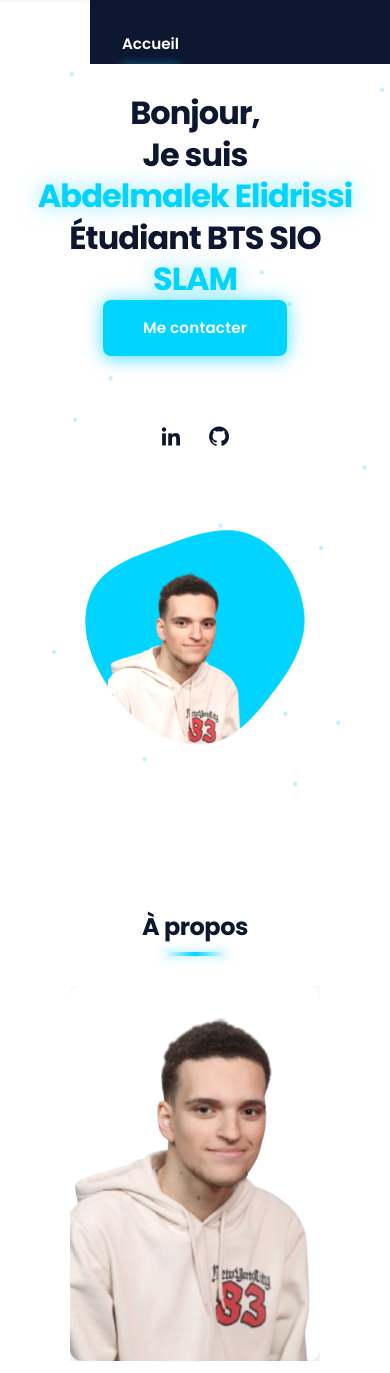
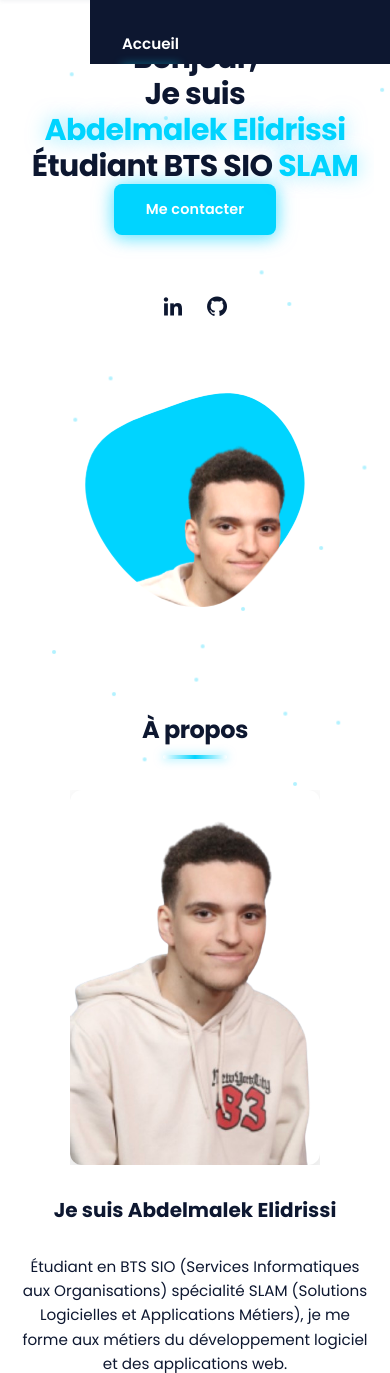
Before and after one commit to abdel1452/Portfolio, a PHP site: page / in a window 390 px wide. Shown: the part 48-1421 px from the top of the page. Run offline with PHP 8.4, Linux system fonts and the light colour scheme.

Commit message:
Correction majeure responsive mobile: layout simplifiÃ©, Ã©lÃ©ments empilÃ©s verticalement, tailles adaptÃ©es

```diff
--- a/assets/css/styles.css
+++ b/assets/css/styles.css
@@ -284,6 +284,19 @@ img {
   margin-right: var(--mb-2);
 }
 
+@media screen and (max-width: 767px) {
+  .bd-grid {
+    margin-left: 1rem;
+    margin-right: 1rem;
+  }
+
+  .home.bd-grid {
+    display: flex;
+    flex-direction: column;
+    gap: 2rem;
+  }
+}
+
 .l-header {
   width: 100%;
   position: fixed;
@@ -444,26 +457,30 @@ body.dark-mode .theme-toggle:hover {
 /*===== HOME =====*/
 .home {
   position: relative;
-  row-gap: 5rem;
-  padding: 5rem 0 6rem;
-  min-height: 100vh;
+  padding: 3rem 0 3rem;
+  min-height: auto;
   display: flex;
   flex-direction: column;
   align-items: center;
-  justify-content: center;
+  justify-content: flex-start;
+  gap: 2rem;
+  overflow-x: hidden;
 }
 
 @media screen and (min-width: 768px) {
   .home {
     flex-direction: row;
     align-items: center;
+    padding: 8rem 0 2rem;
+    min-height: 100vh;
+    row-gap: 5rem;
+    gap: 0;
   }
 }
 .home__data {
-  align-self: center;
   position: relative;
   z-index: 2;
-  padding: 0 1rem;
+  padding: 0;
   text-align: center;
   width: 100%;
   order: 1;
@@ -475,52 +492,42 @@ body.dark-mode .theme-toggle:hover {
     text-align: left;
     width: auto;
     order: initial;
-  }
-}
-
-@media screen and (min-width: 768px) {
-  .home__data {
-    padding-right: 2rem;
+    align-self: center;
   }
 }
 .home__title {
-  font-size: var(--big-font-size);
+  font-size: 1.75rem;
   font-weight: 700;
-  line-height: var(--line-height-title);
-  margin-bottom: var(--mb-4);
-  color: var(--text-color);
-  letter-spacing: -0.03em;
+  line-height: 1.2;
+  margin-bottom: var(--mb-3);
+  color: var(--text-color);
+  letter-spacing: -0.02em;
   position: relative;
   z-index: 1;
-  max-width: 100%;
+  width: 100%;
   animation: fadeInUp 1s ease-out;
-  margin-left: auto;
-  margin-right: auto;
+  word-wrap: break-word;
+}
+
+@media screen and (min-width: 480px) {
+  .home__title {
+    font-size: 2rem;
+  }
 }
 
 @media screen and (min-width: 768px) {
   .home__title {
+    font-size: var(--big-font-size);
     max-width: 80%;
-    margin-left: 0;
-    margin-right: 0;
+    line-height: var(--line-height-title);
+    letter-spacing: -0.03em;
   }
 }
 
 @media screen and (min-width: 992px) {
   .home__title {
     max-width: 70%;
-  }
-}
-
-@media screen and (min-width: 768px) {
-  .home__title {
-    max-width: 80%;
-  }
-}
-
-@media screen and (min-width: 992px) {
-  .home__title {
-    max-width: 70%;
+    font-size: 3.5rem;
   }
 }
 
@@ -563,13 +570,14 @@ body.dark-mode .theme-toggle:hover {
   z-index: 2;
   opacity: 0;
   animation: fadeInSocial 0.8s ease-out 1.5s forwards;
-  margin-top: 2rem;
+  margin-top: 1.5rem;
   order: 2;
+  width: 100%;
 }
 
 @media screen and (min-width: 576px) {
   .home__social {
-    flex-direction: row;
+    width: auto;
     align-self: flex-end;
     margin-top: 0;
     order: initial;
@@ -605,11 +613,21 @@ body.dark-mode .theme-toggle:hover {
 }
 .home__img {
   position: relative;
-  width: 260px;
+  width: 200px;
+  max-width: 100%;
   z-index: 1;
   animation: slideUpImage 1.5s ease-out forwards;
-  margin-top: 2rem;
+  margin: 1rem auto 0;
   order: 3;
+  display: flex;
+  justify-content: center;
+  align-items: center;
+}
+
+@media screen and (min-width: 480px) {
+  .home__img {
+    width: 240px;
+  }
 }
 
 @media screen and (min-width: 768px) {
@@ -640,9 +659,24 @@ body.dark-mode .theme-toggle:hover {
   fill: var(--first-color);
 }
 .home__blob-img {
-  width: 360px;
+  width: 100%;
+  max-width: 280px;
+  height: auto;
   filter: brightness(1.1);
   animation: float-subtle 4s ease-in-out infinite 1.5s;
+}
+
+@media screen and (min-width: 480px) {
+  .home__blob-img {
+    max-width: 320px;
+  }
+}
+
+@media screen and (min-width: 768px) {
+  .home__blob-img {
+    width: 360px;
+    max-width: none;
+  }
 }
 
 @keyframes float-subtle {
@@ -675,15 +709,24 @@ body.dark-mode .theme-toggle:hover {
   display: inline-block;
   background-color: var(--neon-blue);
   color: #fff;
-  padding: 1rem 2.5rem;
+  padding: 0.875rem 2rem;
   font-weight: 600;
-  font-size: var(--normal-font-size);
+  font-size: 0.9rem;
   border-radius: 0.5rem;
   transition: all 0.3s ease;
   position: relative;
   overflow: hidden;
   box-shadow: 0 0 20px rgba(0, 212, 255, 0.5), 0 4px 15px rgba(0, 212, 255, 0.3);
   letter-spacing: 0.01em;
+  width: auto;
+  text-align: center;
+}
+
+@media screen and (min-width: 480px) {
+  .button {
+    padding: 1rem 2.5rem;
+    font-size: var(--normal-font-size);
+  }
 }
 
 .button::before {
@@ -1915,25 +1969,29 @@ body.dark-mode .footer {
 /* Petits téléphones (320px - 480px) */
 @media screen and (min-width: 321px) and (max-width: 480px) {
   .home {
-    padding: 3rem 0 2rem;
-    row-gap: 2rem;
+    padding: 2.5rem 0 2rem;
+    gap: 1.5rem;
   }
   .home__img {
     width: 200px;
-    margin-top: 1.5rem;
+    margin: 1rem auto 0;
   }
   .home__blob-img {
-    width: 280px;
+    max-width: 280px;
   }
   .home__title {
     font-size: 1.75rem;
     margin-bottom: var(--mb-3);
   }
   .home__data {
-    padding: 0 1rem;
+    padding: 0;
   }
   .home__social {
-    margin-top: 1.5rem;
+    margin-top: 1rem;
+    gap: 1.25rem;
+  }
+  .button {
+    padding: 0.875rem 2rem;
   }
   .timeline {
     padding: 2rem 1.5rem;
@@ -2165,25 +2223,25 @@ body.dark-mode .footer {
 /* Améliorations pour le mode portrait sur mobile */
 @media screen and (max-width: 767px) and (orientation: portrait) {
   .home {
-    padding: 3rem 0 3rem;
-    row-gap: 2rem;
+    padding: 2.5rem 0 2.5rem;
+    gap: 1.5rem;
   }
   .home__img {
     width: 220px;
-    margin-top: 1.5rem;
+    margin: 1rem auto 0;
   }
   .home__blob-img {
-    width: 300px;
+    max-width: 300px;
   }
   .home__title {
-    font-size: 2rem;
+    font-size: 1.875rem;
     margin-bottom: var(--mb-3);
   }
   .home__data {
-    padding: 0 1rem;
+    padding: 0;
   }
   .home__social {
-    margin-top: 1.5rem;
+    margin-top: 1rem;
   }
   .nav__menu {
     width: 100%;
```
Also changed, not shown: other parts of assets/css/styles.css (+22 -10 lines).
